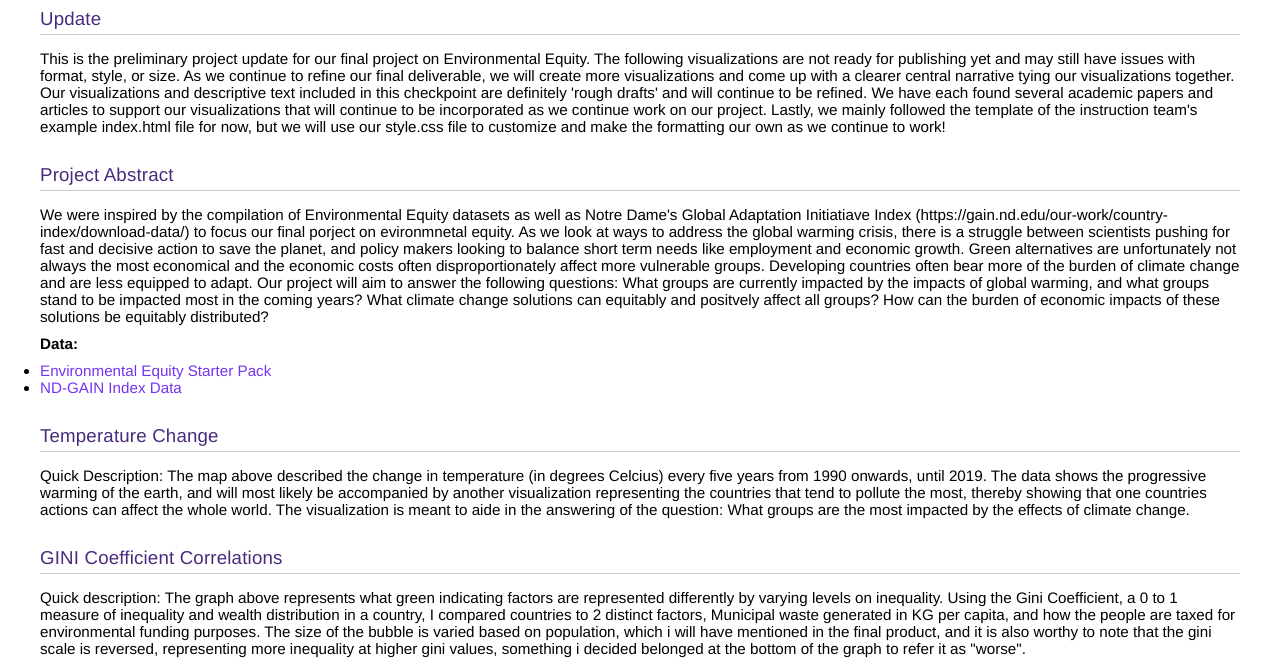
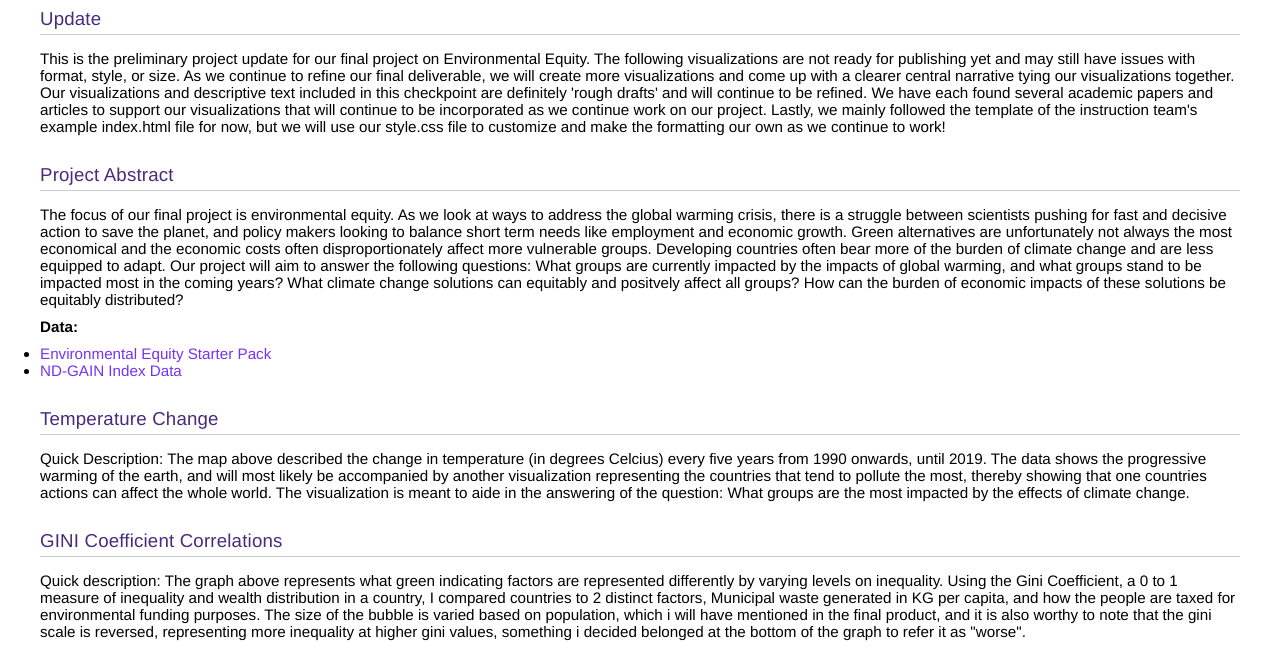
Before and after one commit to cse412-21w/environmental-equity, a website built with Parcel: page docs/index.html in a window 1280 px wide. Shown: the part 63-730 px from the top of the page. Built offline with nearby package versions, Linux system fonts and the light colour scheme.

Commit message:
Update index.html

```diff
--- a/docs/index.html
+++ b/docs/index.html
@@ -23,7 +23,7 @@
       </section>
        <section>
         <h2>Project Abstract</h2>
-        <p>We were inspired by the compilation of Environmental Equity datasets as well as Notre Dame's Global Adaptation Initiatiave Index (https://gain.nd.edu/our-work/country-index/download-data/) to focus our final porject on evironmnetal equity. As we look at ways to address the global warming crisis, there is a struggle between scientists pushing for fast and decisive action to save the planet, and policy makers looking to balance short term needs like employment and economic growth. Green alternatives are unfortunately not always the most economical and the economic costs often disproportionately affect more vulnerable groups. Developing countries often bear more of the burden of climate change and are less equipped to adapt. Our project will aim to answer the following questions: What groups are currently impacted by the impacts of global warming, and what groups stand to be impacted most in the coming years? What climate change solutions can equitably and positvely affect all groups? How can the burden of economic impacts of these solutions be equitably distributed?
+        <p>The focus of our final project is environmental equity. As we look at ways to address the global warming crisis, there is a struggle between scientists pushing for fast and decisive action to save the planet, and policy makers looking to balance short term needs like employment and economic growth. Green alternatives are unfortunately not always the most economical and the economic costs often disproportionately affect more vulnerable groups. Developing countries often bear more of the burden of climate change and are less equipped to adapt. Our project will aim to answer the following questions: What groups are currently impacted by the impacts of global warming, and what groups stand to be impacted most in the coming years? What climate change solutions can equitably and positvely affect all groups? How can the burden of economic impacts of these solutions be equitably distributed?
         </p>
       </section>
       <section>
```
